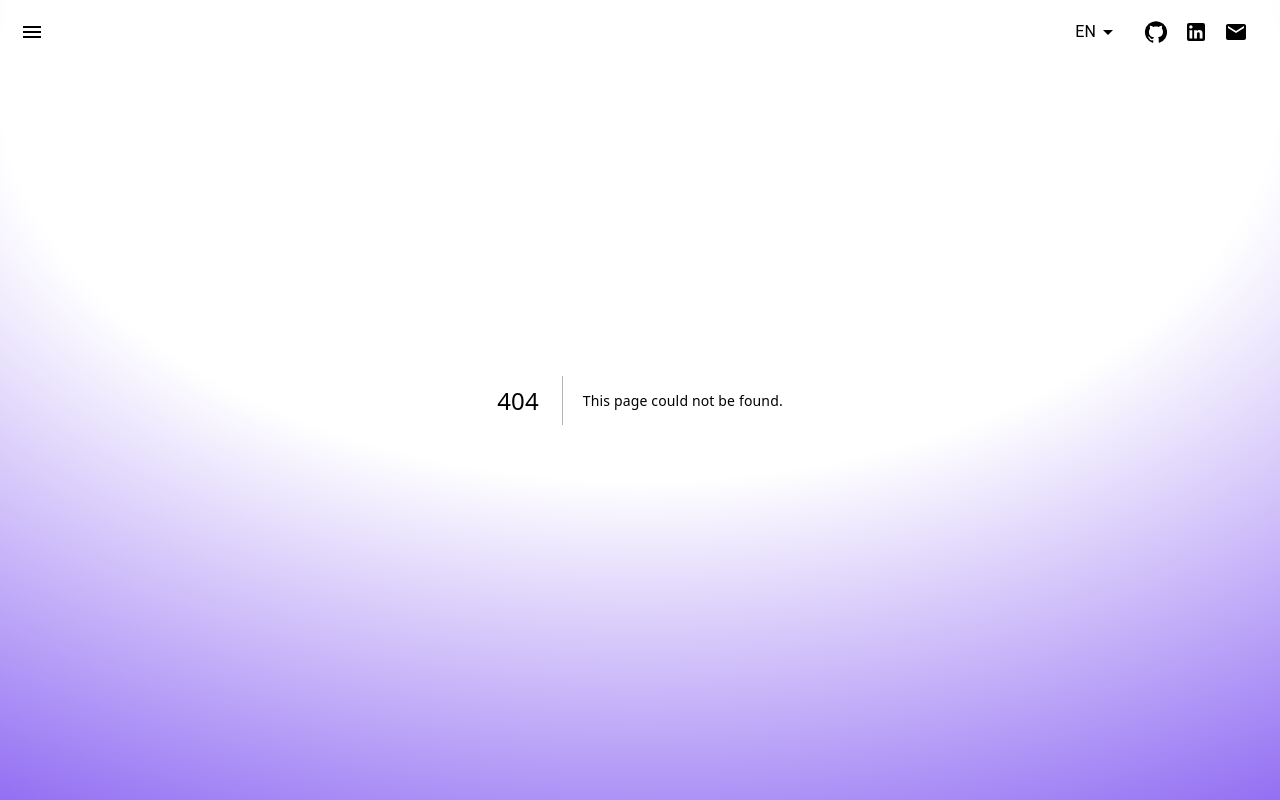
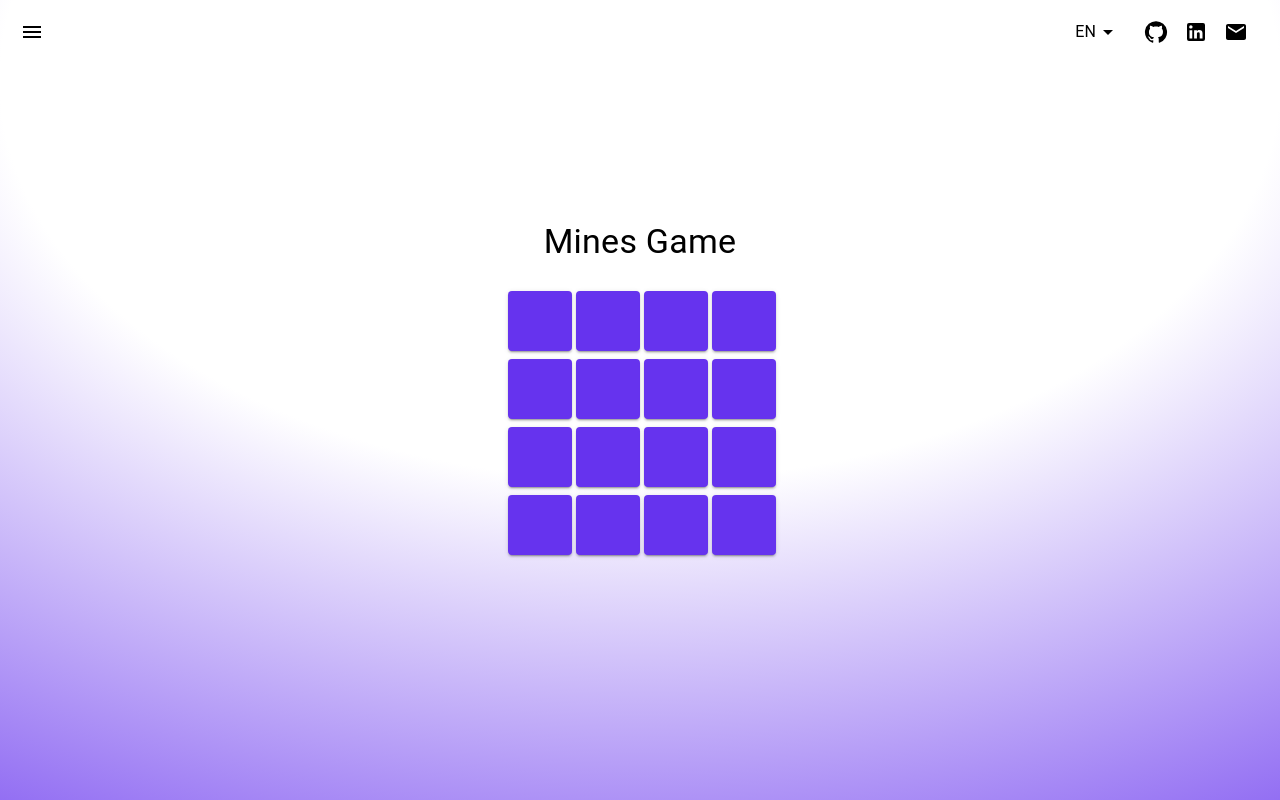
Before and after one commit to OneFor4ll/porfolio, a Next.js app: page /minigame-page in a window 1280 px wide. Before the commit this address had no page. Built offline with nearby package versions, Linux system fonts and the light colour scheme.

Commit message:
chore: added new page

```diff
--- a/app/Navbar.tsx
+++ b/app/Navbar.tsx
@@ -80,7 +80,7 @@ const Navbar = ({ darkMode, toggleDarkMode }: { darkMode: boolean; toggleDarkMod
           color: iconColor,
         }}
       >
-        <Toolbar sx={{ display: "flex", justifyContent: "space-between"}}>
+        <Toolbar sx={{ display: "flex", justifyContent: "space-between" }}>
           <Box sx={{ display: "flex", alignItems: "center" }}>
             {pathname === "/" ? (
               <>
@@ -148,7 +148,7 @@ const Navbar = ({ darkMode, toggleDarkMode }: { darkMode: boolean; toggleDarkMod
                   justifyContent: "center",
                   alignItems: "center",
                   gap: 3,
-                  paddingTop:2
+                  paddingTop: 2
                 }}
               >
                 <IconButton
@@ -179,6 +179,10 @@ const Navbar = ({ darkMode, toggleDarkMode }: { darkMode: boolean; toggleDarkMod
 
           <ListItem button onClick={() => handleProjectClick("/qr-page")}>
             <ListItemText primary={t.qrProject} />
+          </ListItem>
+
+          <ListItem button onClick={() => handleProjectClick("/minigame-page")}>
+            <ListItemText primary={t.GaneProject} />
           </ListItem>
 
           <Divider sx={{ my: 1 }} />
--- /dev/null
+++ b/app/minigame-page/page.tsx
@@ -0,0 +1,15 @@
+"use client"
+
+import React from "react"
+import type { NextPage } from "next"
+import MiniGame from "@/libs/components/sections/index/MiniGame"
+
+const minigame: NextPage = () => {
+    return (
+        <>
+            <MiniGame />
+        </>
+    )
+}
+
+export default minigame
--- a/libs/components/sections/index/Main.tsx
+++ b/libs/components/sections/index/Main.tsx
@@ -60,11 +60,17 @@ const Main = () => {
             <Typography variant="subtitle1" sx={{ px: 2, py: 1, fontWeight: "bold" }}>
               {t.experimentsTitle}
             </Typography>
+
             <ListItem button onClick={() => handleProjectClick("/alarm-page")}>
               <ListItemText primary={t.alarmProject} />
             </ListItem>
+
             <ListItem button onClick={() => handleProjectClick("/qr-page")}>
               <ListItemText primary={t.qrProject} />
+            </ListItem>
+
+            <ListItem button onClick={() => handleProjectClick("/minigame-page")}>
+              <ListItemText primary={t.GaneProject} />
             </ListItem>
             <Divider sx={{ my: 1 }} />
 
--- /dev/null
+++ b/libs/components/sections/index/MiniGame.tsx
@@ -0,0 +1,128 @@
+"use client";
+
+import { Container, Button, Typography, Box } from "@mui/material";
+import React, { useState } from "react";
+
+const GRID_SIZE = 16; // 4x4
+const MINES_COUNT = 1;
+const GRID_COLUMNS = 4;
+
+type Cell = {
+  isMine: boolean;
+  isRevealed: boolean;
+};
+
+const generateBoard = (): Cell[] => {
+  const board: Cell[] = Array.from({ length: GRID_SIZE }, () => ({
+    isMine: false,
+    isRevealed: false,
+  }));
+
+  let minesPlaced = 0;
+  while (minesPlaced < MINES_COUNT) {
+    const index = Math.floor(Math.random() * GRID_SIZE);
+    if (!board[index].isMine) {
+      board[index].isMine = true;
+      minesPlaced++;
+    }
+  }
+
+  return board;
+};
+
+const MiniGame = () => {
+  const [board, setBoard] = useState<Cell[]>(generateBoard);
+  const [gameOver, setGameOver] = useState(false);
+  const [gameWon, setGameWon] = useState(false);
+
+  const handleCellClick = (index: number) => {
+    if (board[index].isRevealed || gameOver || gameWon) return;
+
+    const newBoard = [...board];
+    newBoard[index].isRevealed = true;
+
+    if (newBoard[index].isMine) {
+      setGameOver(true);
+    } else {
+      const revealedSafeCells = newBoard.filter(
+        (cell) => cell.isRevealed && !cell.isMine
+      ).length;
+
+      const totalSafeCells = GRID_SIZE - MINES_COUNT;
+
+      if (revealedSafeCells === totalSafeCells) {
+        setGameWon(true);
+      }
+    }
+
+    setBoard(newBoard);
+  };
+
+  const resetGame = () => {
+    setBoard(generateBoard());
+    setGameOver(false);
+    setGameWon(false);
+  };
+
+  return (
+    <Container
+      sx={{
+        minHeight: "100vh",
+        display: "flex",
+        flexDirection: "column",
+        alignItems: "center",
+        justifyContent: "center",
+      }}
+    >
+      <Typography variant="h4" gutterBottom paddingBottom={2}>
+        Mines Game
+      </Typography>
+
+      <Box
+        display="grid"
+        gridTemplateColumns={`repeat(${GRID_COLUMNS}, 60px)`}
+        gap={1}
+        sx={{ mb: 3 }}
+      >
+        {board.map((cell, index) => (
+          <Button
+            key={index}
+            variant="contained"
+            color={
+              cell.isRevealed
+                ? cell.isMine
+                  ? "error"
+                  : "success"
+                : "primary"
+            }
+            onClick={() => handleCellClick(index)}
+            sx={{ width: 60, height: 60 }}
+            disabled={gameOver || gameWon}
+          >
+            {cell.isRevealed ? (cell.isMine ? "💣" : "✅") : ""}
+          </Button>
+        ))}
+      </Box>
+
+      {gameOver && (
+        <Typography variant="h6" color="error" sx={{ mb: 2 }}>
+          💀 Game Over! You hit a mine.
+        </Typography>
+      )}
+
+      {gameWon && (
+        <Typography variant="h6" color="success.main" sx={{ mb: 2 }}>
+          🎉 You Won! All safe cells cleared!
+        </Typography>
+      )}
+
+      {(gameOver || gameWon) && (
+        <Button variant="contained" onClick={resetGame}>
+          Restart Game
+        </Button>
+      )}
+    </Container>
+  );
+};
+
+export default MiniGame;
--- a/libs/components/theme/app/translations.ts
+++ b/libs/components/theme/app/translations.ts
@@ -24,6 +24,7 @@ export const translations = {
     githubProjectsDescription: "These projects were built using PHP with the CodeIgniter framework.",
     alarmProject: "Alarm",
     qrProject: "QR",
+    GaneProject: "Mines",
     shopProject: "Shop",
     controlManagementProject: "Control Management",
     alarmPage: {
@@ -105,6 +106,7 @@ export const translations = {
     githubProjectsDescription: "Estes projetos foram construídos usando PHP com o framework CodeIgniter.",
     alarmProject: "Alarme",
     qrProject: "QR",
+    GaneProject: "Minas",
     shopProject: "Loja",
     controlManagementProject: "Gestão de Controle",
     alarmPage: {
@@ -186,6 +188,7 @@ export const translations = {
     githubProjectsDescription: "Эти проекты были созданы с использованием PHP и фреймворка CodeIgniter.",
     alarmProject: "Будильник",
     qrProject: "QR",
+    GaneProject: "Мины",
     shopProject: "Магазин",
     controlManagementProject: "Контрольное управление",
     alarmPage: {
```
